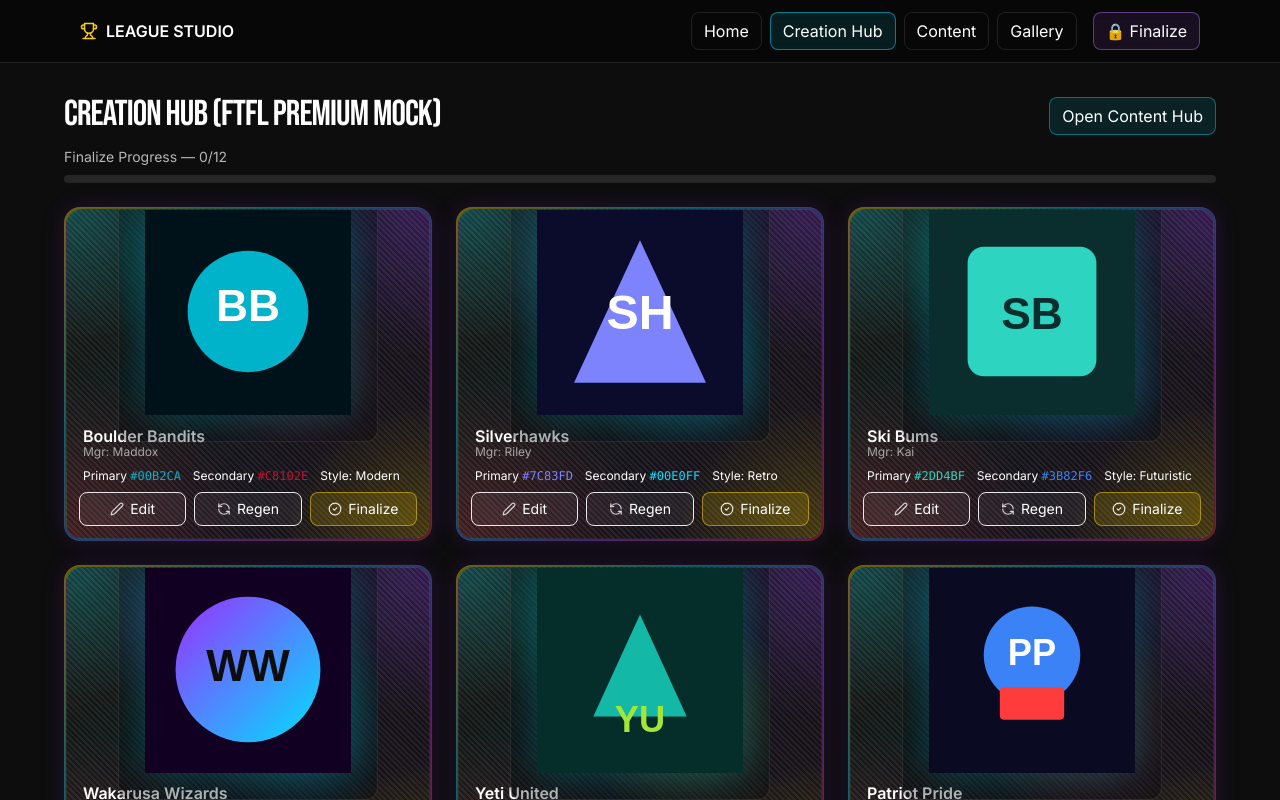
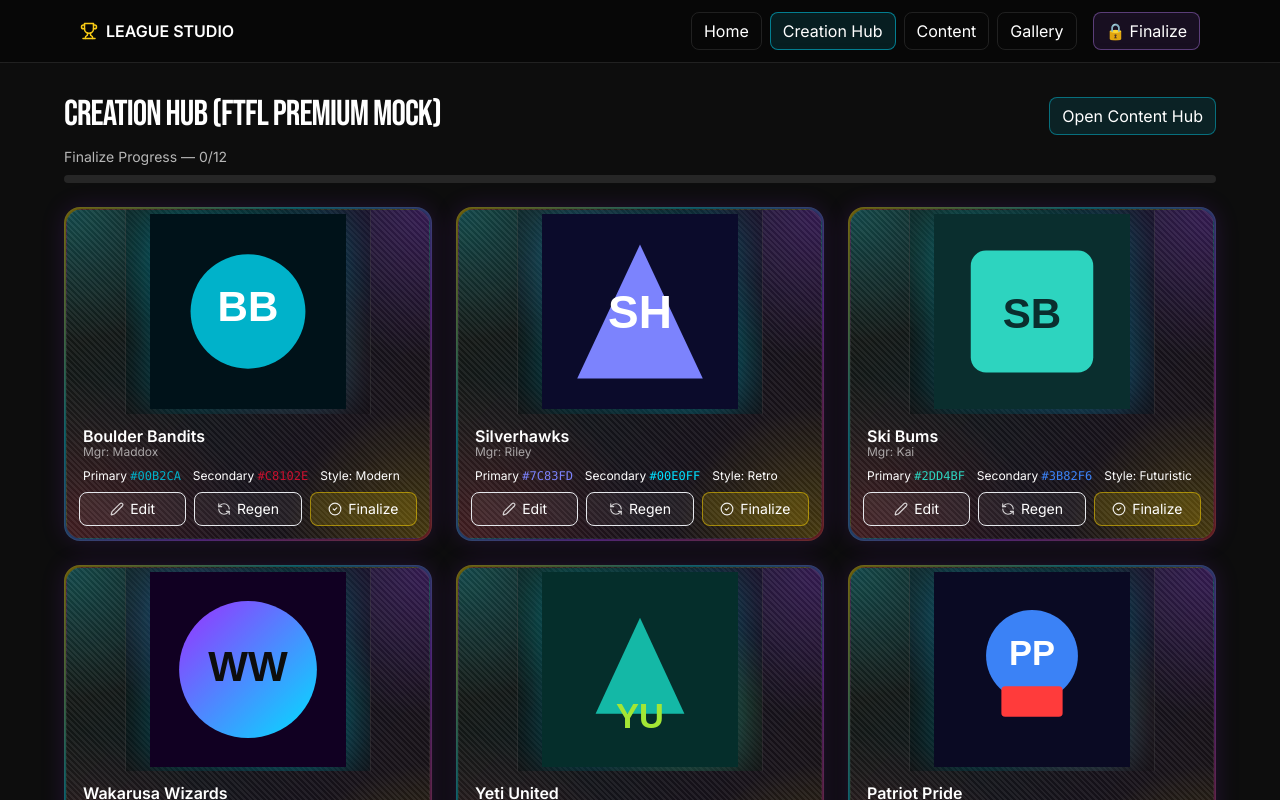
Before and after one commit to nmortimer/NewShellFantasy, a Next.js app: page /creation in a window 1280 px wide. Shown: the top 800 px of the page. Built offline with nearby package versions, Linux system fonts and the light colour scheme.

Commit message:
Update TeamCard.tsx

```diff
--- a/components/TeamCard.tsx
+++ b/components/TeamCard.tsx
@@ -17,19 +17,19 @@ export default function TeamCard({ team }: { team: Team }) {
         transition={{ type: "spring", stiffness: 250, damping: 20, mass: 0.6 }}
         className="card-foil-inner h-full rounded-2xl overflow-hidden flex flex-col"
       >
-        {/* MEDIA: fixed 16:9 for identical tops, but transparent so only the square stage reads */}
-        <div className="relative w-full pt-[56.25%]">
+        {/* MEDIA: fixed 16:9; now clips all inner visuals so nothing bleeds into the title */}
+        <div className="relative w-full pt-[56.25%] overflow-hidden">
           {team.finalized && (
             <div className="psa-badge z-20 absolute right-2 top-2">FINALIZED</div>
           )}
 
-          {/* Centered SQUARE STAGE = the only visible zone */}
+          {/* Centered SQUARE STAGE */}
           <div className="absolute inset-0 flex items-center justify-center">
             <div
               className="relative rounded-xl border border-white/10 bg-black/30 shadow-inner overflow-hidden
-                         w-[72%] max-w-[320px] aspect-square grid place-items-center"
+                         w-[68%] max-w-[320px] aspect-square grid place-items-center"
             >
-              {/* soft color vignettes for polish */}
+              {/* soft color vignettes */}
               <div
                 className="absolute inset-0 pointer-events-none"
                 style={{
@@ -43,7 +43,7 @@ export default function TeamCard({ team }: { team: Team }) {
                                )} 0%, transparent 70%)`,
                 }}
               />
-              {/* Logo always centered and contained within the stage */}
+              {/* Logo centered & contained */}
               <img
                 src={team.logo}
                 alt={team.name}
@@ -58,8 +58,6 @@ export default function TeamCard({ team }: { team: Team }) {
         <div className="flex-1 px-4 pt-3 pb-2">
           <h3 className="font-semibold leading-tight truncate">{team.name}</h3>
           <p className="text-xs text-white/60 -mt-0.5 truncate">Mgr: {team.manager}</p>
-
-          {/* Single-line meta */}
           <div className="mt-2 text-xs whitespace-nowrap overflow-hidden text-ellipsis">
             <span className="mr-3">
               Primary{" "}
```
